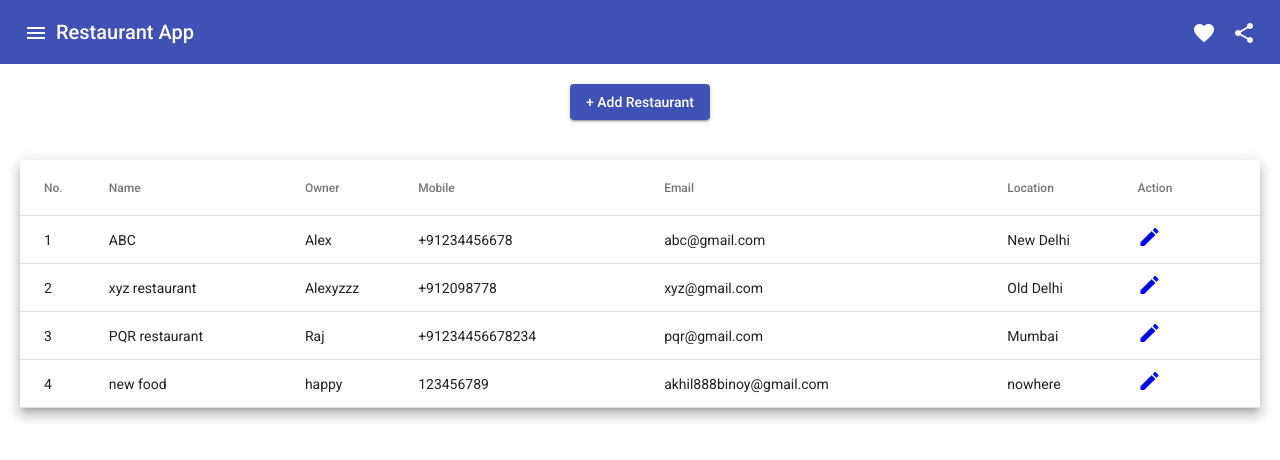
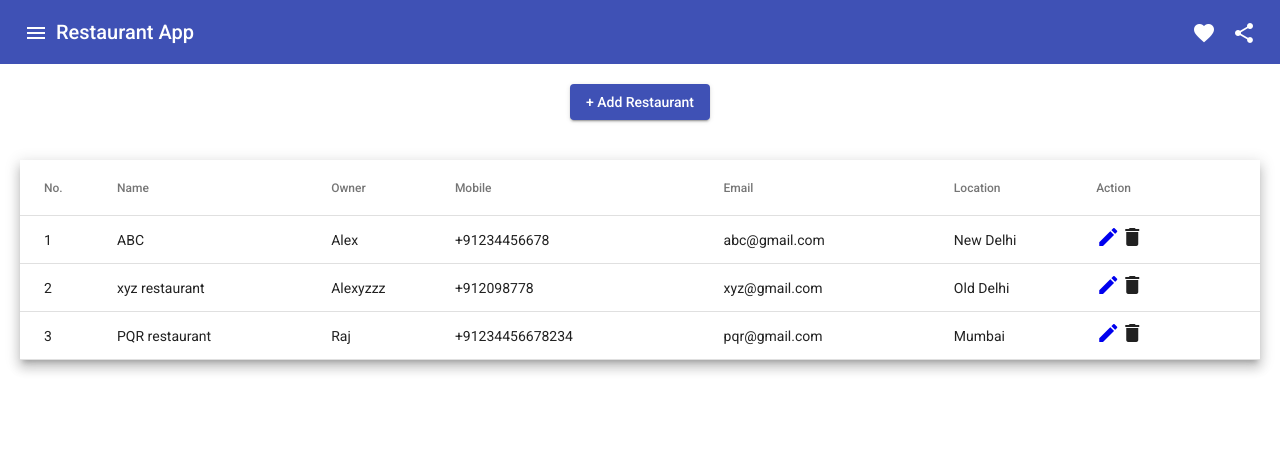
Before and after one commit to akhil888binoy/Restaurant_app, an Angular app: page / in a window 1280 px wide. Shown: the top 460 px of the page. Built offline with nearby package versions, Linux system fonts and the light colour scheme; data requests are answered from the project's data file.

Commit message:
deleting function done

```diff
--- a/db.json
+++ b/db.json
@@ -23,14 +23,6 @@
       "mobile": "+91234456678234",
       "email": "pqr@gmail.com",
       "location": "Mumbai"
-    },
-    {
-      "id": 4,
-      "name": "new food",
-      "owner": "happy",
-      "mobile": "123456789",
-      "email": "akhil888binoy@gmail.com",
-      "location": "nowhere"
     }
   ]
 }
--- a/src/app/app.module.ts
+++ b/src/app/app.module.ts
@@ -17,6 +17,7 @@ import {MatInputModule} from '@angular/material/input';
 import {MatCardModule} from '@angular/material/card';
 import { EditRestaurantsComponent } from './edit-restaurants/edit-restaurants.component';
 import {MatDialogModule} from '@angular/material/dialog';
+import { DeleteRestaurantComponent } from './delete-restaurant/delete-restaurant.component';
 
 
 
@@ -25,7 +26,8 @@ import {MatDialogModule} from '@angular/material/dialog';
     AppComponent,
     DashboardComponent,
     AddRestaurantComponent,
-    EditRestaurantsComponent
+    EditRestaurantsComponent,
+    DeleteRestaurantComponent
   ],
   imports: [
     BrowserModule,
--- a/src/app/dashboard/dashboard.component.html
+++ b/src/app/dashboard/dashboard.component.html
@@ -47,6 +47,7 @@
              <a [routerLink]="['/edit-restaurants', element.id]">
                  <mat-icon aria-hidden="false" aria-label="Example edit icon" fontIcon="edit">edit</mat-icon>
              </a>
+                 <mat-icon aria-hidden="false" aria-label="Example delete icon" fontIcon="delete" (click)="openDeleteModel(element.id)">delete</mat-icon>
             </td>
         </ng-container>
 
--- a/src/app/dashboard/dashboard.component.ts
+++ b/src/app/dashboard/dashboard.component.ts
@@ -1,6 +1,8 @@
 import { Component, OnInit } from '@angular/core';
 import { Restaurant } from '../restaurant';
 import { RestaurantService } from '../restaurant.service';
+import {MatDialog, MatDialogRef} from '@angular/material/dialog';
+import { DeleteRestaurantComponent } from '../delete-restaurant/delete-restaurant.component';
 
 @Component({
   selector: 'app-dashboard',
@@ -10,7 +12,8 @@ import { RestaurantService } from '../restaurant.service';
 export class DashboardComponent implements OnInit {
   allRestaurants: Restaurant[]= [];
   displayedColumns: string[] = ['id', 'name', 'owner', 'mobile', 'email', 'location', 'action'];
-  constructor(private restaurant: RestaurantService) { }
+  constructor(private restaurant: RestaurantService,
+              public dialog: MatDialog) { }
 
   ngOnInit(): void {
     this.getAllRestaurants();
@@ -21,4 +24,15 @@ export class DashboardComponent implements OnInit {
       console.log(this.allRestaurants);
     })
   }
+  openDeleteModel(id:number){
+      const deleteConfirm = this.dialog.open(DeleteRestaurantComponent,{
+          width: '250px',
+          data:{id}
+      }) ;
+      deleteConfirm.afterClosed().subscribe((result)=>{
+          if(result){
+              this.allRestaurants = this.allRestaurants.filter((_)=>_.id !== id);
+          }
+      })
+  }
 }
--- /dev/null
+++ b/src/app/delete-restaurant/delete-restaurant.component.html
@@ -0,0 +1,8 @@
+<h1 mat-dialog-title>Delete Restaurant Records</h1>
+<div mat-dialog-content>
+  Would you like to delete Records?
+</div>
+<div mat-dialog-actions>
+  <button mat-button mat-dialog-close>No</button>
+  <button mat-button (click)="confirmDelete()" cdkFocusInitial>Ok</button>
+</div>
--- /dev/null
+++ b/src/app/delete-restaurant/delete-restaurant.component.ts
@@ -0,0 +1,23 @@
+import { Component,Inject, OnInit } from '@angular/core';
+import { MatDialogRef , MAT_DIALOG_DATA} from '@angular/material/dialog';
+import { Restaurant } from '../restaurant';
+import { RestaurantService } from '../restaurant.service';
+@Component({
+  selector: 'app-delete-restaurant',
+  templateUrl: './delete-restaurant.component.html',
+  styleUrls: ['./delete-restaurant.component.css']
+})
+export class DeleteRestaurantComponent implements OnInit {
+
+  constructor(public dialogRef: MatDialogRef<DeleteRestaurantComponent>,
+              private rs: RestaurantService, @Inject(MAT_DIALOG_DATA)public data:any ) { }
+
+  ngOnInit(): void {
+  }
+  confirmDelete(){
+      this.rs.delete(this.data.id).subscribe(()=>{
+          this.dialogRef.close(this.data.id);
+      })
+  }
+
+}
```
Also changed, not shown: src/app/delete-restaurant/delete-restaurant.component.css (added).
